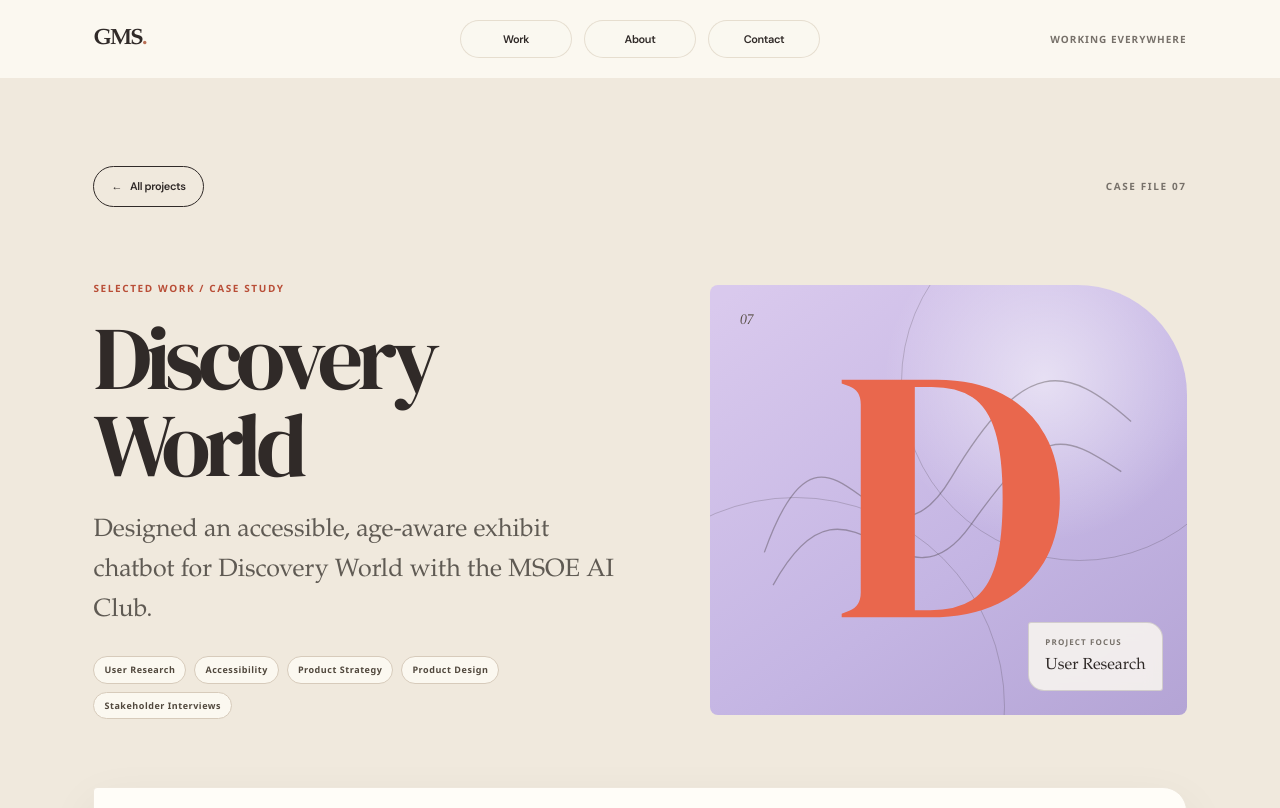
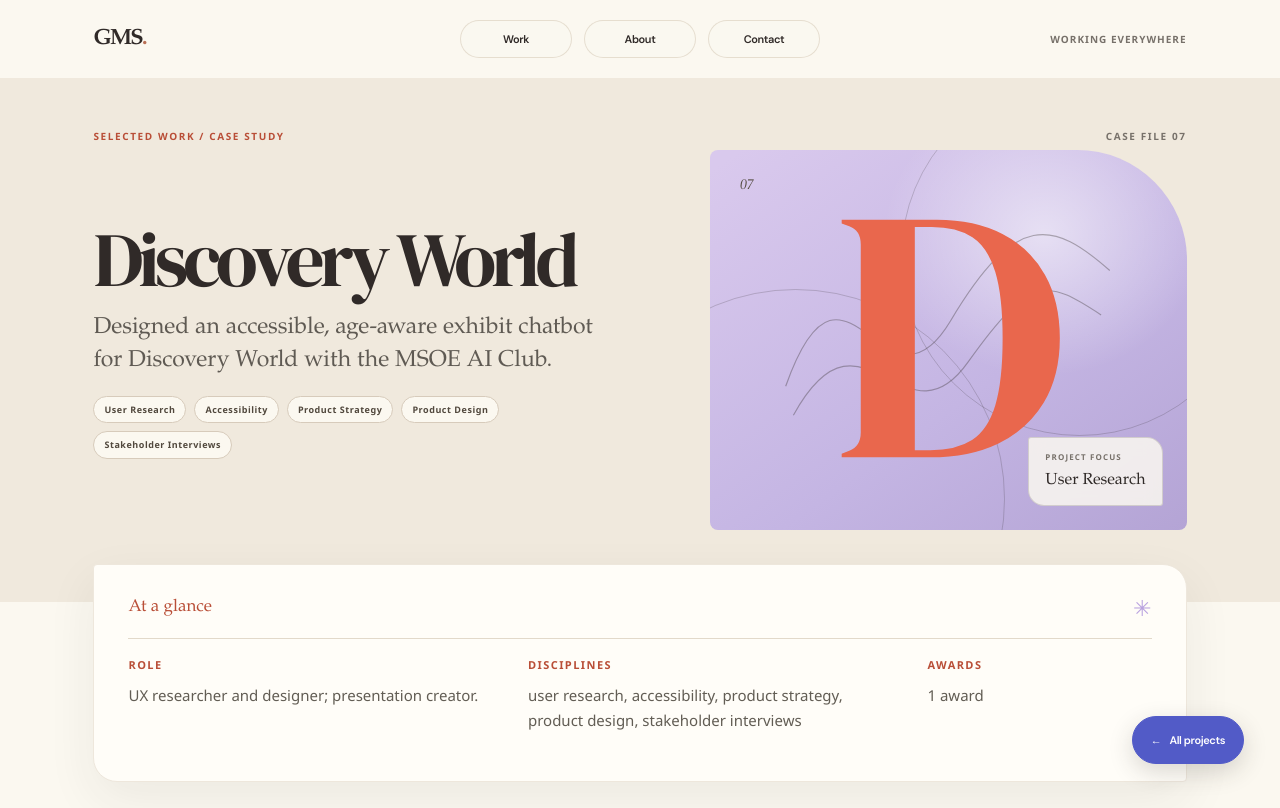
Before and after one commit to sladekg/sladekg.github.io, a Next.js app in the folder sladekg-portfolio/: page /projects/discovery-world in a window 1280 px wide. Shown: the top 808 px of the page. Built offline with nearby package versions, Linux system fonts and the light colour scheme.

Commit message:
changes to project page

```diff
--- a/sladekg-portfolio/app/globals.css
+++ b/sladekg-portfolio/app/globals.css
@@ -1166,7 +1166,7 @@ textarea:focus-visible {
 }
 
 .project-hero {
-  padding: clamp(44px, 7vw, 88px) 7.3vw clamp(68px, 9vw, 106px);
+  padding: clamp(32px, 4vw, 52px) 7.3vw clamp(44px, 6vw, 72px);
   background: #f0e9dd;
   color: var(--ink);
 }
@@ -1176,23 +1176,31 @@ textarea:focus-visible {
   margin: 0 auto;
 }
 
-.project-hero-topline {
-  display: flex;
-  align-items: center;
+.project-hero-kicker {
+  display: flex;
+  flex-wrap: wrap;
+  align-items: baseline;
   justify-content: space-between;
-  margin-bottom: clamp(40px, 6vw, 74px);
+  gap: 8px 16px;
+  margin-bottom: 6px;
 }
 
 .back-to-projects {
+  position: fixed;
+  right: clamp(16px, 3vw, 36px);
+  bottom: clamp(16px, 3vw, 36px);
+  z-index: 40;
   display: inline-flex;
+  min-height: 48px;
   align-items: center;
   justify-content: center;
   gap: 8px;
-  padding: 11px 17px;
-  border: 1px solid var(--ink);
+  padding: 12px 18px;
+  border: 1px solid #525bc7;
   border-radius: 999px;
-  background: transparent;
-  color: var(--ink);
+  background: #525bc7;
+  box-shadow: 0 8px 24px rgb(48 42 40 / 18%);
+  color: #fff;
   font-size: 11px;
   font-weight: 550;
   transition:
@@ -1202,8 +1210,8 @@ textarea:focus-visible {
 }
 
 .back-to-projects:hover {
-  border-color: #525bc7;
-  background: #525bc7;
+  border-color: var(--ink);
+  background: var(--ink);
   color: #fff;
 }
 
@@ -1228,15 +1236,15 @@ textarea:focus-visible {
 }
 
 .project-eyebrow {
-  margin: 0 0 18px;
+  margin: 0;
   color: #b94e37;
 }
 
 .project-hero h1 {
   max-width: 700px;
-  margin: 0 0 22px;
+  margin: 0 0 14px;
   font-family: var(--font-dm-serif-display), serif;
-  font-size: clamp(52px, 7vw, 92px);
+  font-size: clamp(44px, 6vw, 78px);
   font-weight: 400;
   font-style: normal;
   letter-spacing: -0.065em;
@@ -1248,15 +1256,15 @@ textarea:focus-visible {
   margin: 0;
   color: #5f5a53;
   font-family: var(--serif);
-  font-size: clamp(19px, 2.1vw, 25px);
-  line-height: 1.6;
+  font-size: clamp(18px, 2vw, 23px);
+  line-height: 1.45;
 }
 
 .project-topic-list {
   display: flex;
   flex-wrap: wrap;
   gap: 8px;
-  margin-top: 25px;
+  margin-top: 18px;
 }
 
 .project-topic-list span {
@@ -1268,7 +1276,7 @@ textarea:focus-visible {
 .project-cover-art {
   position: relative;
   display: grid;
-  min-height: 430px;
+  min-height: 380px;
   place-items: center;
   overflow: hidden;
   border-radius: 8px 110px 8px 8px;
@@ -1515,6 +1523,7 @@ textarea:focus-visible {
   margin: 0 0 6px;
   color: #36334a;
   font-size: 16px;
+  font-weight: 700;
   line-height: 1.4;
 }
 
@@ -1795,20 +1804,20 @@ textarea:focus-visible {
   }
 
   .project-hero {
-    padding: 42px 6vw 64px;
+    padding: 28px 6vw 42px;
   }
 
   .project-hero-grid {
     grid-template-columns: 1fr;
-    gap: 38px;
+    gap: 26px;
   }
 
   .project-cover-art {
-    min-height: 340px;
+    min-height: 280px;
   }
 
   .project-cover-initial {
-    font-size: clamp(210px, 48vw, 330px);
+    font-size: clamp(190px, 44vw, 300px);
   }
 
   .project-overview,
--- a/sladekg-portfolio/app/projects/[slug]/page.tsx
+++ b/sladekg-portfolio/app/projects/[slug]/page.tsx
@@ -42,13 +42,15 @@ export default async function ProjectPage({ params }: ProjectPageProps) {
         <span className="hero-location">Working everywhere</span>
       </div>
 
+      <Link className="back-to-projects" href="/#work">
+        <span aria-hidden="true">←</span>
+        All projects
+      </Link>
+
       <header className="project-hero">
         <div className="project-hero-inner">
-          <div className="project-hero-topline">
-            <Link className="back-to-projects" href="/#work">
-              <span aria-hidden="true">←</span>
-              All projects
-            </Link>
+          <div className="project-hero-kicker">
+            <p className="project-eyebrow">Selected work / Case study</p>
             <span className="project-file-number">
               Case file {String(projectIndex + 1).padStart(2, "0")}
             </span>
@@ -56,7 +58,6 @@ export default async function ProjectPage({ params }: ProjectPageProps) {
 
           <div className="project-hero-grid">
             <div className="project-hero-copy">
-              <p className="project-eyebrow">Selected work / Case study</p>
               <h1>{project.title}</h1>
               <p className="project-lede">{project.case_study.summary}</p>
               <div className="project-topic-list" aria-label="Project disciplines">
```
